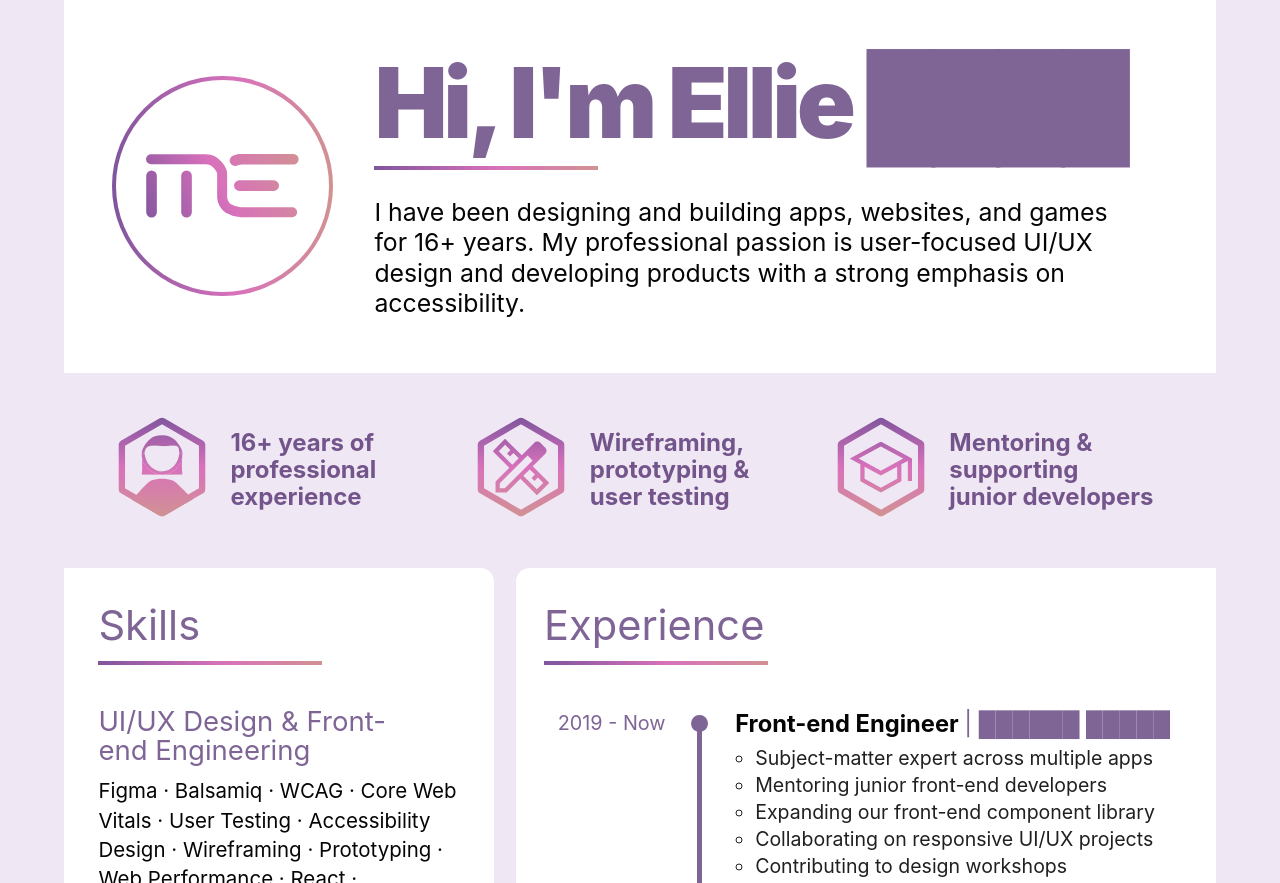
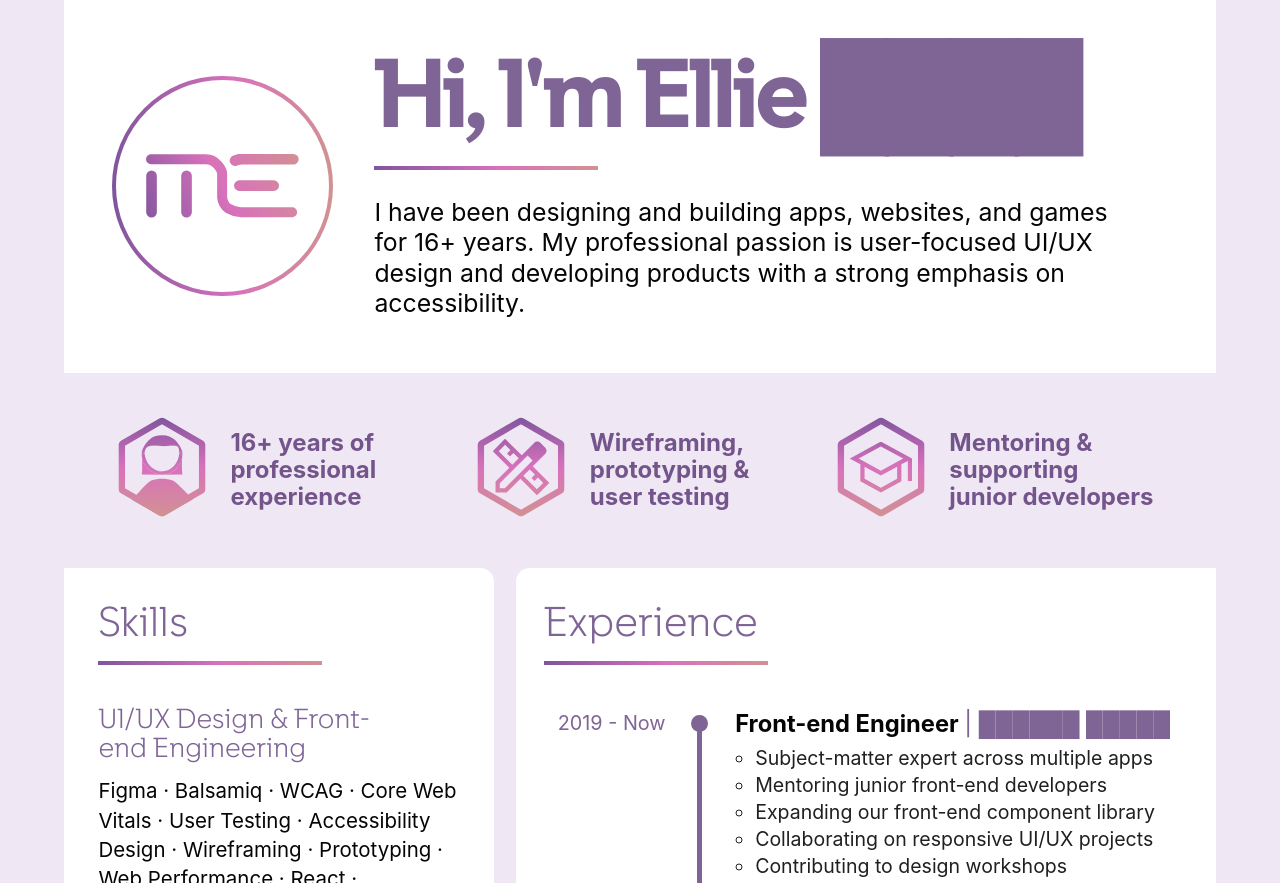
Before and after one commit to latepanda/imle, a plain HTML site: page cv.html in a window 1280 px wide. Shown: the top 883 px of the page. Drawn offline with Linux system fonts and the light colour scheme; a web font is replaced by a local one.

Commit message:
New fonts

```diff
--- a/assets/styles/cv.css
+++ b/assets/styles/cv.css
@@ -4,6 +4,18 @@
   font-weight: 100 900;
   font-display: swap;
   src: url(/assets/fonts/Inter/Inter-VariableFont_opsz\,wght.ttf) format('truetype');
+}
+
+@font-face {
+  font-family: 'Western Isles';
+  src: url('/assets/fonts/WesternIsles/WesternIsles-Light.ttf') format('truetype');
+  font-weight: 100 500;
+}
+
+@font-face {
+  font-family: 'Western Isles';
+  src: url('/assets/fonts/WesternIsles/WesternIsles-Bold.ttf') format('truetype');
+  font-weight: 600 900;
 }
 
 :root {
@@ -101,7 +113,8 @@ a:focus-visible {
 
 .cv-intro h1 {
   font-size: clamp(3rem, 12vw, 6.1rem);
-  font-weight: 900;
+  font-family: 'Western Isles', Arial, sans-serif;
+  font-weight: 600;
   letter-spacing: -0.045em;
 }
 
@@ -177,6 +190,7 @@ a:focus-visible {
 }
 
 .card h2 {
+  font-family: 'Western Isles', Arial, sans-serif;
   font-size: clamp(2rem, 7vw, 2.6rem);
 }
 
@@ -186,6 +200,7 @@ a:focus-visible {
 
 .skill-group h3 {
   color: var(--purple);
+  font-family: 'Western Isles', Arial, sans-serif;
   font-size: clamp(1.28rem, 5vw, 1.72rem);
   font-weight: 400;
   line-height: 1.08;
```
Also changed, not shown: index.html (+2 -2 lines), assets/fonts/WesternIsles/WesternIsles-Bold.ttf (added), assets/fonts/WesternIsles/WesternIsles-Light.ttf (added).
